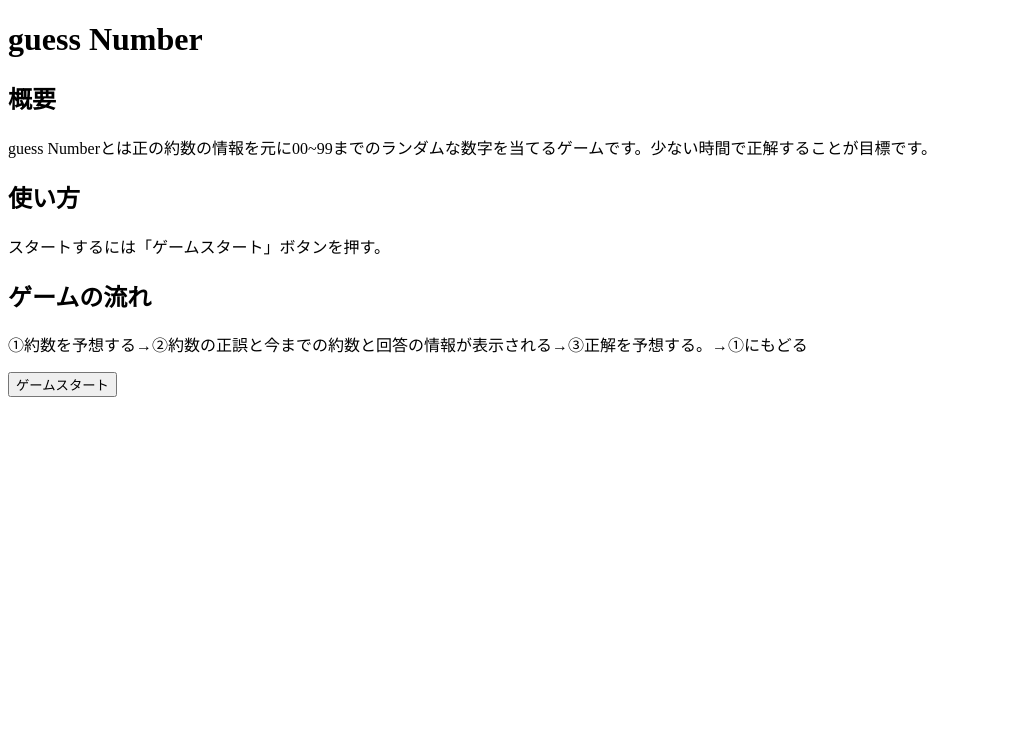
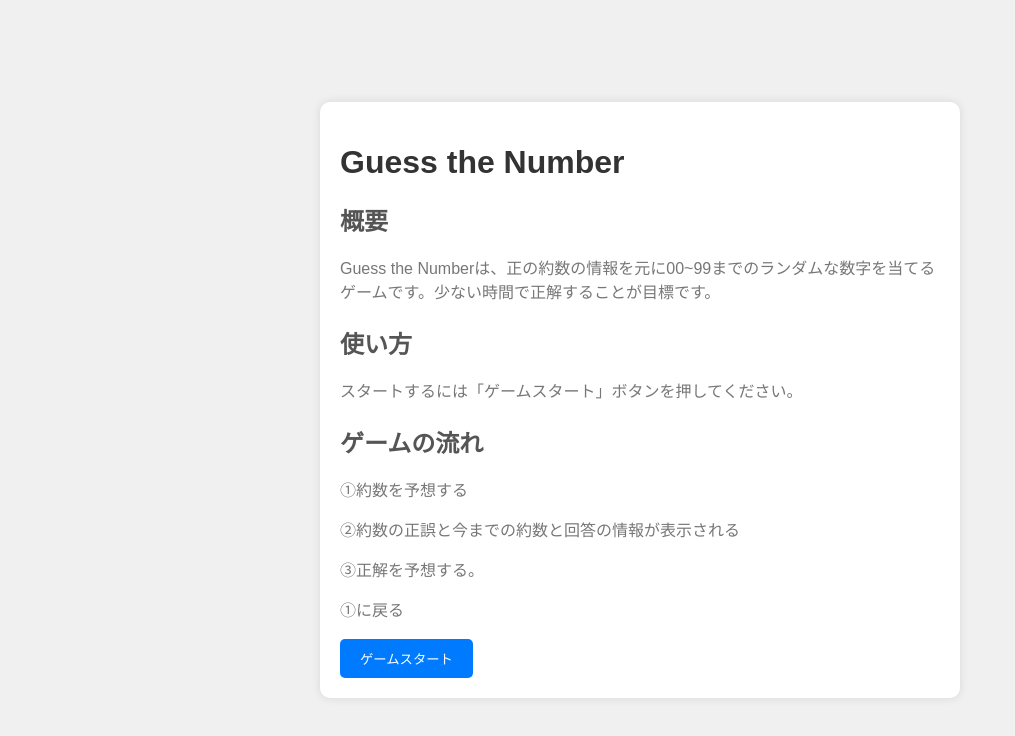
Before and after one commit to lookup-1922/lookup-club2023, a plain HTML site: page guessNumber/guessNum.html in a window 1280 px wide. Shown: the whole page, without its empty margins (0-1015 px from the left). Drawn offline with Linux system fonts and the light colour scheme.

Commit message:
htmlを近代的なデザインに変更

```diff
--- a/guessNumber/guessNum.html
+++ b/guessNumber/guessNum.html
@@ -5,19 +5,72 @@
 <head>
     <meta charset="UTF-8">
     <meta name="viewport" content="width=device-width, initial-scale=1.0">
-    <title>guess Number</title>
+    <title>Guess the Number</title>
+    <style>
+        body {
+            font-family: Arial, sans-serif;
+            margin: 0;
+            padding: 0;
+            background-color: #f0f0f0;
+            display: flex;
+            justify-content: center;
+            align-items: center;
+            height: 100vh;
+        }
+
+        #container {
+            max-width: 600px;
+            padding: 20px;
+            background-color: white;
+            box-shadow: 0px 0px 10px rgba(0, 0, 0, 0.1);
+            border-radius: 10px;
+            text-align: left;
+        }
+
+        h1 {
+            color: #333;
+        }
+
+        h2 {
+            color: #555;
+        }
+
+        p {
+            color: #777;
+            line-height: 1.5;
+        }
+
+        button {
+            background-color: #007bff;
+            color: white;
+            border: none;
+            border-radius: 5px;
+            padding: 10px 20px;
+            cursor: pointer;
+            transition: background-color 0.3s ease;
+        }
+
+        button:hover {
+            background-color: #0056b3;
+        }
+    </style>
 </head>
 
 <body>
+    <div id="container">
+        <h1>Guess the Number</h1>
+        <h2>概要</h2>
+        <p>Guess the Numberは、正の約数の情報を元に00~99までのランダムな数字を当てるゲームです。少ない時間で正解することが目標です。</p>
+        <h2>使い方</h2>
+        <p>スタートするには「ゲームスタート」ボタンを押してください。</p>
+        <h2>ゲームの流れ</h2>
+        <p>①約数を予想する</p>
+        <p>②約数の正誤と今までの約数と回答の情報が表示される</p>
+        <p>③正解を予想する。</p>
+        <p>①に戻る</p>
+        <button onclick="main()">ゲームスタート</button> <!--関数mainを実行する-->
+    </div>
     <script src="guessNum.js"></script>
-    <h1>guess Number</h1>
-    <h2>概要</h2>
-    <p>guess Numberとは正の約数の情報を元に00~99までのランダムな数字を当てるゲームです。少ない時間で正解することが目標です。</p>
-    <h2>使い方</h2>
-    <p>スタートするには「ゲームスタート」ボタンを押す。</p>
-    <h2>ゲームの流れ</h2>
-    <p>①約数を予想する→②約数の正誤と今までの約数と回答の情報が表示される→③正解を予想する。→①にもどる</p>
-    <button onclick="main()">ゲームスタート</button> <!--関数mainを実行する-->
 </body>
 
 </html>
```
